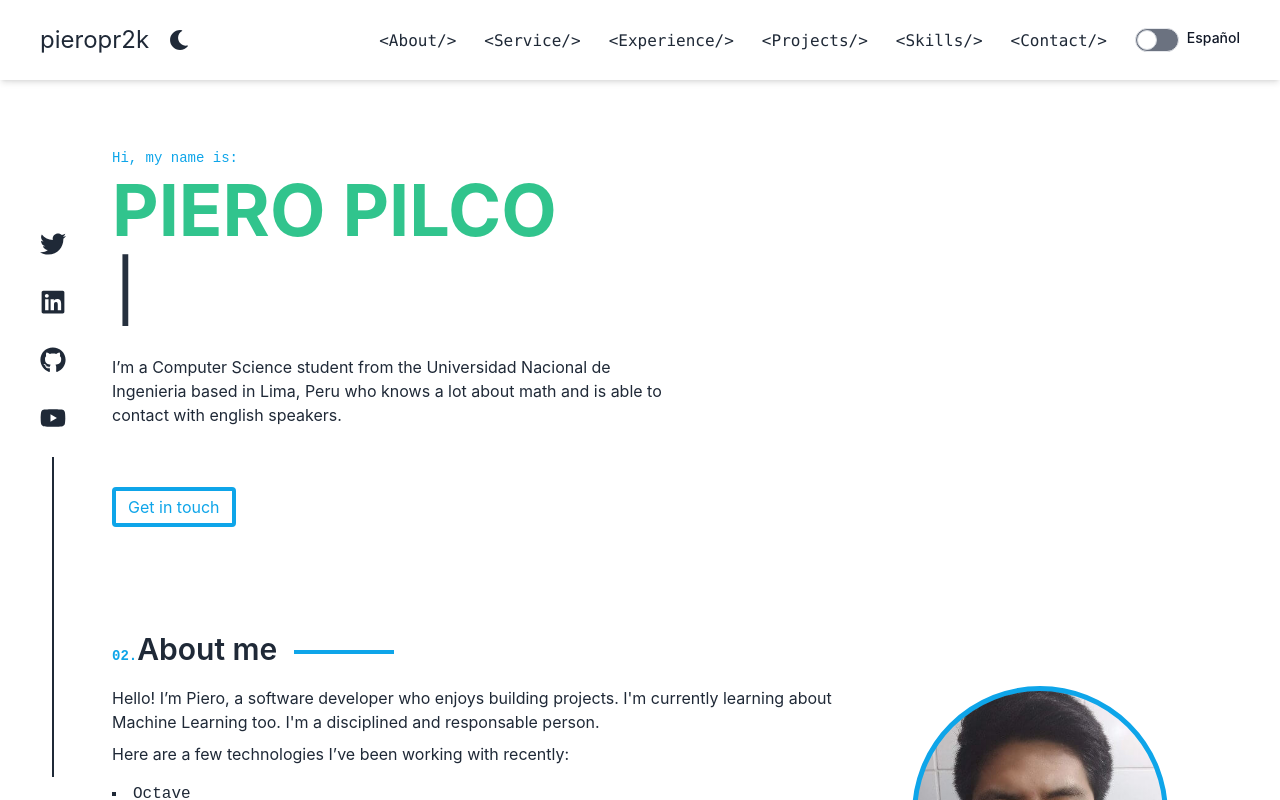
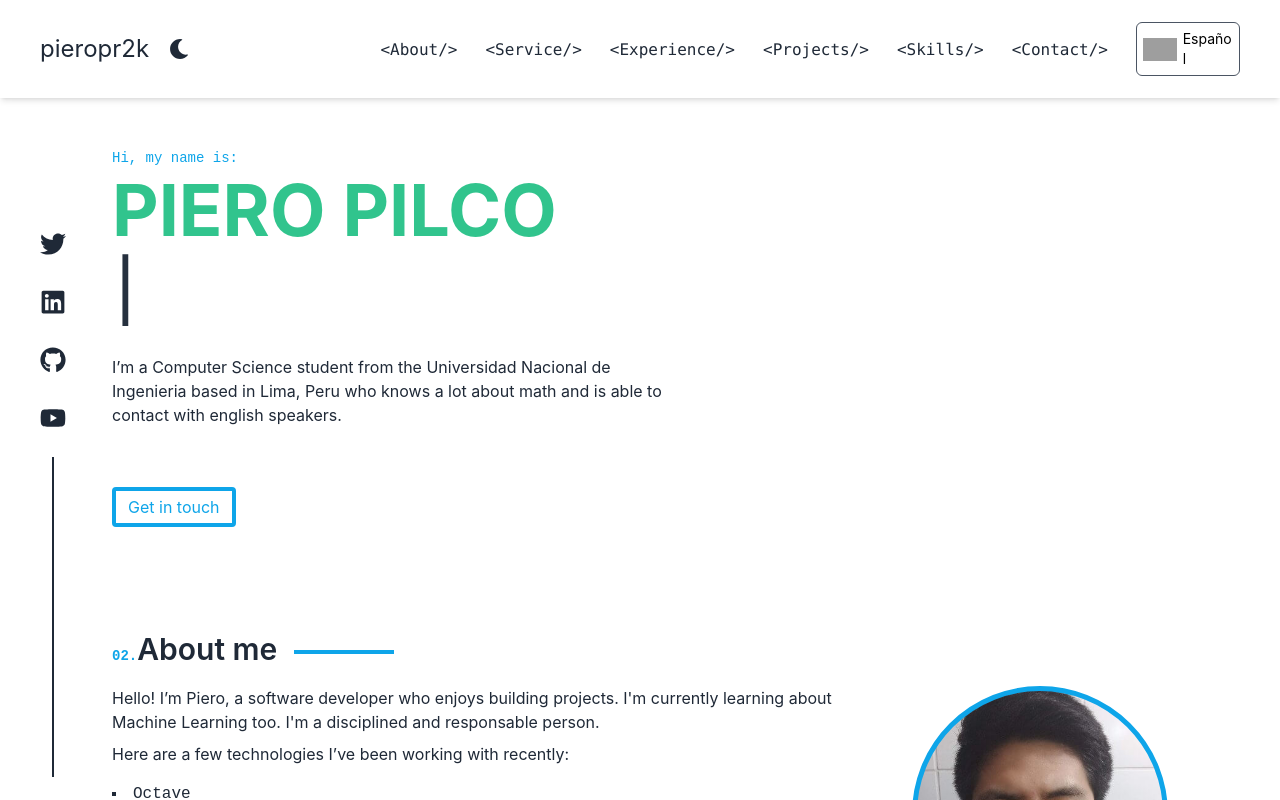
Before and after one commit to pieropr2k/myPortfolio, a React (Create React App) app: page / in a window 1280 px wide. Shown: the top 800 px of the page. Built offline with nearby package versions, Linux system fonts and the light colour scheme; grey boxes are pictures that could not be loaded.

Commit message:
language button modified

```diff
--- a/src/components/LanguageButton/index.js
+++ b/src/components/LanguageButton/index.js
@@ -9,14 +9,19 @@ const LanguageButton = () => {
         setIsSpanish(isTrue)
         return isTrue ? i18n.changeLanguage('es') : i18n.changeLanguage('en')
     }
+
     return (
-    <div className="my-8 nr:my-0 nr:ml-7 nr:mt-4">
-      <label htmlFor="toggle-example" className="flex relative mb-4 cursor-pointer">
-        <input onClick={setLanguage(!isSpanish)} type="checkbox" id="toggle-example" className="sr-only" />
-        <div className="w-11 h-6 bg-gray-500 rounded-full border border-gray-200 toggle-bg dark:bg-gray-900 dark:border-gray-600"></div>
-        <span className="ml-2 text-sm font-medium text-gray-900 dark:text-gray-300">{t('navbar.language')}</span>
-      </label>
+        <>
+            <div onClick={setLanguage(!isSpanish)} className='w-[6.5rem] my-6 nr:my-2.5 nr:ml-7 p-1.5 cursor-pointer rounded-md border border-gray-600 dark:bg-gray-900 flex flex-row gap-x-1.5 transition-all duration-250 ease-in'>
+                <img src={
+                    !isSpanish
+                    ? "https://upload.wikimedia.org/wikipedia/commons/thumb/8/89/Bandera_de_Espa%C3%B1a.svg/1200px-Bandera_de_Espa%C3%B1a.svg.png"
+                    : "https://upload.wikimedia.org/wikipedia/commons/thumb/a/a4/Flag_of_the_United_States.svg/1200px-Flag_of_the_United_States.svg.png"
+                } width="35" class="final-flag" alt="Peru"/>
+                <p className='text-sm  dark:text-gray-300'>{t('navbar.language')}</p>
             </div>
+        </>
+
     )
 }
 
--- a/src/components/Navbar/index.js
+++ b/src/components/Navbar/index.js
@@ -2,7 +2,7 @@ import React, { useState } from 'react'
 import LanguageButton from '../LanguageButton';
 import ThemeButton from '../ToggleButton/ToggleButton';
 import SocialMediaLogo from '../UI/atoms/SocialMediaLogo';
-import { useTranslation } from 'react-i18next'
+import { useTranslation } from 'react-i18next';
 
 const Navbar = () => {
   const [t] = useTranslation('global');
@@ -44,7 +44,6 @@ const Navbar = () => {
               </li>
             ))
           }
-
           <LanguageButton/>
           {
             SocialMedia.map((link) => (
--- a/src/components/UI/organisms/PorftolioContainer/index.css
+++ b/src/components/UI/organisms/PorftolioContainer/index.css
@@ -23,7 +23,7 @@
 
 .final-flag {
   align-self: center;
-  height: 20px;
+  height: 23px;
 }
 
 .logo_footer{
--- a/src/components/UI/organisms/PorftolioContainer/index.js
+++ b/src/components/UI/organisms/PorftolioContainer/index.js
@@ -74,7 +74,7 @@ const PortfolioContainer = () => {
       </main>
       <footer className='flex flex-col bg-blue-900 dark:bg-gray-800 px-8 py-6 border__footer md:pl-28 md:pr-12 xl:pr-28 text-white'>
         <code className='flex justify-center mb-3'>{t('footer.title')}
-          <img src='https://flagpedia.net/data/flags/w580/pe.png' width={30} className={'ml-2 final-flag'} alt='Peru'></img>
+          <img src='https://flagpedia.net/data/flags/w580/pe.png' width={35} className={'ml-2 final-flag'} alt='Peru'></img>
         </code>
         <div className='self-center logo_footer'></div>
         <code className='flex justify-center pt-4 pb-2'>Made with love by&nbsp;<a href='https://github.com/pieropr2k' className='my_github'>me</a></code>
--- a/src/translations/es/global.json
+++ b/src/translations/es/global.json
@@ -1,6 +1,6 @@
 {
   "navbar": {
-    "language": "Spanish",
+    "language": "English",
     "about": "Info",
     "service": "Servicio",
     "exp": "Experiencia",
```
Lines whose indentation alone changed are shown as unchanged.
